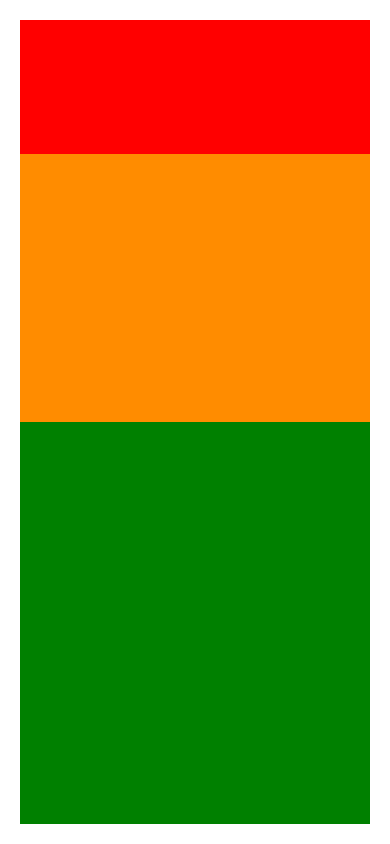
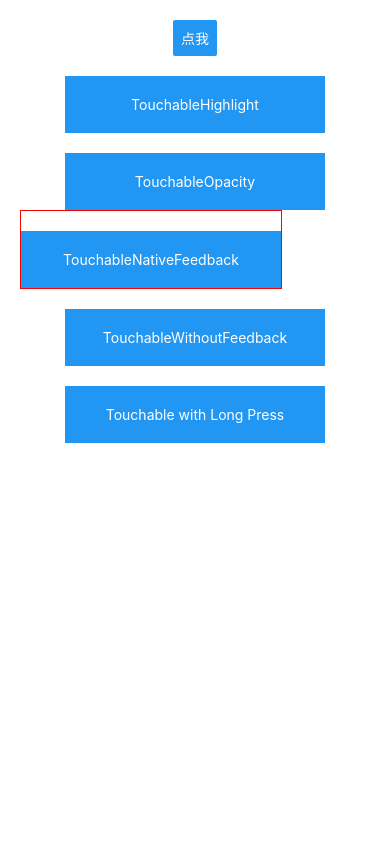
Before and after one commit to czheisenberg/rn-learning, a React Native app: screen / in a window 390 px wide. Built offline with nearby package versions, Linux system fonts and the light colour scheme.

Commit message:
feat: 处理触摸事件

```diff
--- a/App.tsx
+++ b/App.tsx
@@ -13,6 +13,7 @@ import Demo3 from './Client/demo1/demo3';
 import Demo4_FlatList from './Client/demo1/demo4-FlatList';
 import Demo5_SectionList from './Client/demo1/demo5-SectionList';
 import Demo6Flexbox from './Client/demo1/demo6-Flexbox';
+import Demo7Touch from './Client/demo1/demo7-touch';
 
 const App = () =>{
   return(
@@ -42,7 +43,8 @@ const App = () =>{
     // </ScrollView>
     // <Demo4_FlatList />
     // <Demo5_SectionList />
-    <Demo6Flexbox />
+    // <Demo6Flexbox />
+    <Demo7Touch />
   )
 }
 
--- /dev/null
+++ b/Client/demo1/demo7-touch.jsx
@@ -0,0 +1,106 @@
+import React, { Component } from 'react';
+// 触摸事件
+import {
+    View,
+    Text,
+    Button,
+    StyleSheet,
+    Alert,
+    Platform,
+    TouchableHighlight,
+    TouchableOpacity,
+    TouchableNativeFeedback,
+    TouchableWithoutFeedback,
+} from 'react-native';
+
+const styles = StyleSheet.create({
+    container: {
+        flex: 1,
+        padding: 20,
+        alignItems: 'center',
+    },
+    button: {
+        backgroundColor: '#2196F3',
+        width: 260,
+        alignItems: 'center',
+        marginTop: 20,
+    },
+    buttonText: {
+        color: 'white',
+        padding: 20,
+        textAlign: 'center'
+    }
+})
+const Demo7Touch = () => {
+    return(
+        <View style={styles.container}>
+            <Button
+                title="点我"
+                onPress={()=>{
+                    Alert.alert("你点击了按钮!");
+                }}
+            />
+            {/* 一般来说，你可以使用TouchableHighlight来制作按钮或者链接。注意此组件的背景会在用户手指按下时变暗。 */}
+            <TouchableHighlight
+                onPress={()=>{
+                    Alert.alert("You tapped the button!");
+                }}
+                underlayColor={'white'}
+                // 溢出背景颜色
+            >
+                <View style={styles.button}>
+                    <Text style={styles.buttonText}>TouchableHighlight</Text>
+                </View>
+            </TouchableHighlight>
+
+            {/* TouchableOpacity会在用户手指按下时降低按钮的透明度，而不会改变背景的颜色。 */}
+            <TouchableOpacity
+                onPress={()=>{
+                    Alert.alert("You tapped the button!");
+                }}
+            >
+                <View style={styles.button}>
+                    <Text style={styles.buttonText}>TouchableOpacity</Text>
+                </View>
+            </TouchableOpacity>
+
+            {/* 在 Android 上还可以使用TouchableNativeFeedback，它会在用户手指按下时形成类似墨水涟漪的视觉效果。 */}
+            <TouchableNativeFeedback
+                onPress={()=>{
+                    Alert.alert("You tapped the button!");
+                }}
+                background={Platform.OS === 'android' ?
+                    TouchableNativeFeedback.SelectableBackground(): ''
+                }
+            >
+                <View style={styles.button}>
+                    <Text style={styles.buttonText}>TouchableNativeFeedback</Text>
+                </View>
+            </TouchableNativeFeedback>
+
+            {/* 如果你想在处理点击事件的同时不显示任何视觉反馈，则需要使用TouchableWithoutFeedback。 */}
+            <TouchableWithoutFeedback
+                onPress={()=>{
+                    Alert.alert("You tapped the button!");
+                }}
+            >
+                <View style={styles.button}>
+                    <Text style={styles.buttonText}>TouchableWithoutFeedback</Text>
+                </View>
+            </TouchableWithoutFeedback>
+
+            <TouchableHighlight
+                onPress={()=>{
+                    Alert.alert("You long-pressed the button!");
+                }}
+                underlayColor={'white'}
+            >
+                <View style={styles.button}>
+                    <Text style={styles.buttonText}>Touchable with Long Press</Text>
+                </View>
+            </TouchableHighlight>
+        </View>
+    )
+}
+
+export default Demo7Touch;
```
